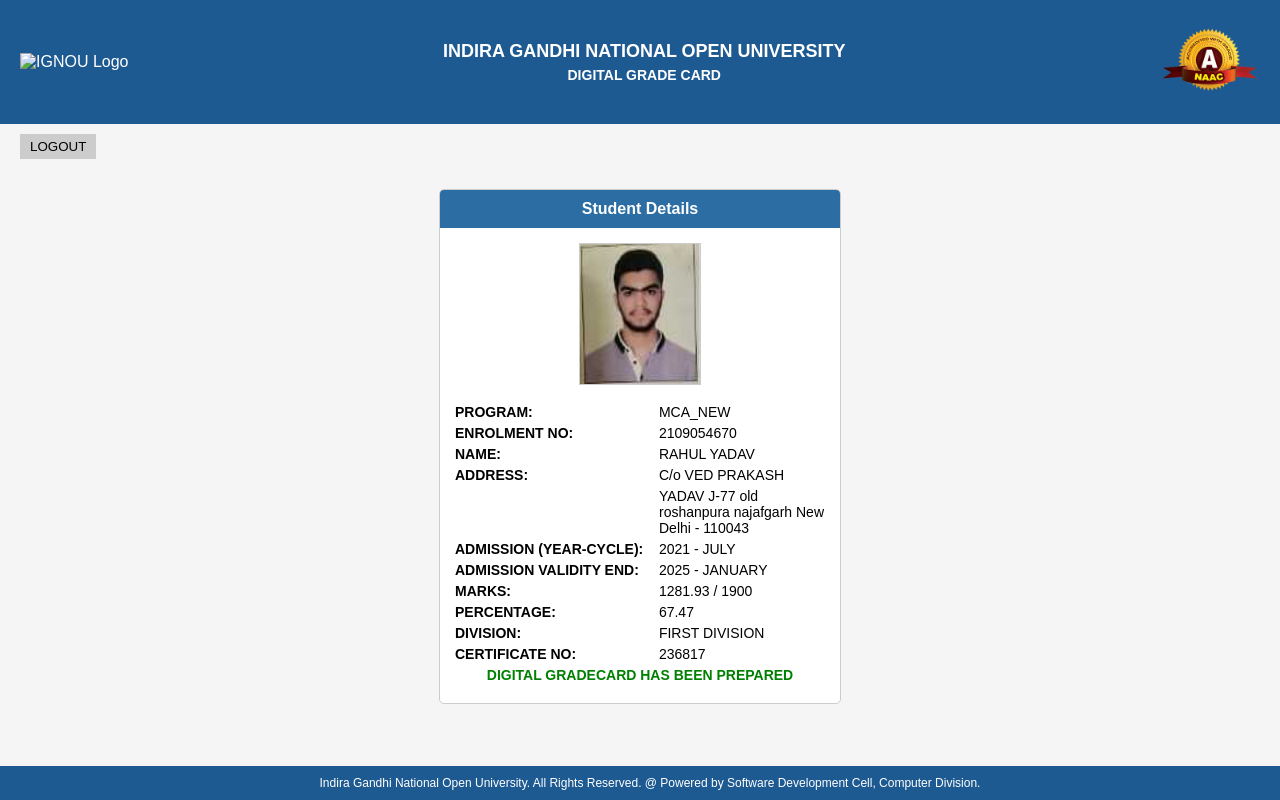
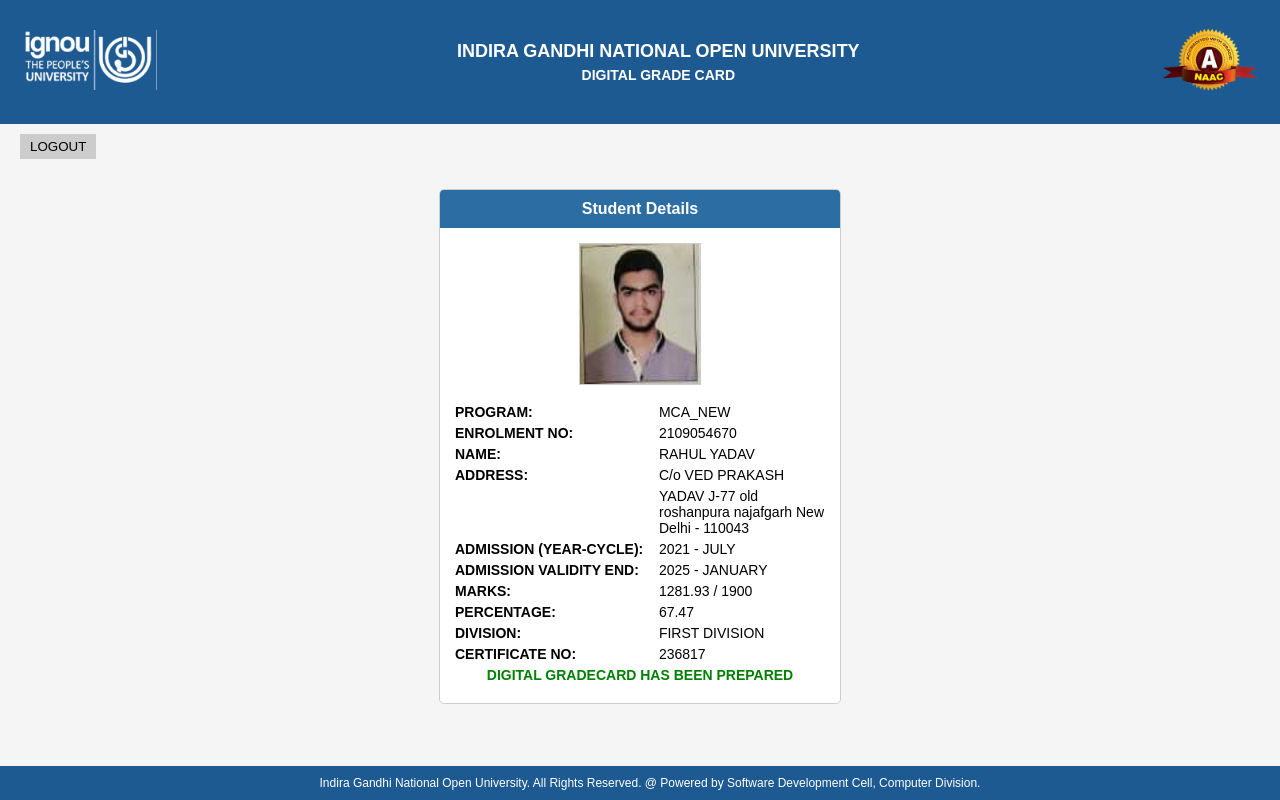
Before and after one commit to yrahulrao007/ignou, a plain HTML site: page index.html in a window 1280 px wide. Drawn offline with Linux system fonts and the light colour scheme; files whose address does not match are found by name.

Commit message:
Update index.html

```diff
--- a/index.html
+++ b/index.html
@@ -119,7 +119,7 @@
     <!-- Header -->
     <header class="header">
         <div class="header-left">
-            <img src="./ignouLogo_1.png" alt="IGNOU Logo">
+            <img src="ignou/ignouLogo_1.png" alt="IGNOU Logo">
         </div>
         <div class="header-center">
             <h1>INDIRA GANDHI NATIONAL OPEN UNIVERSITY</h1>
```
